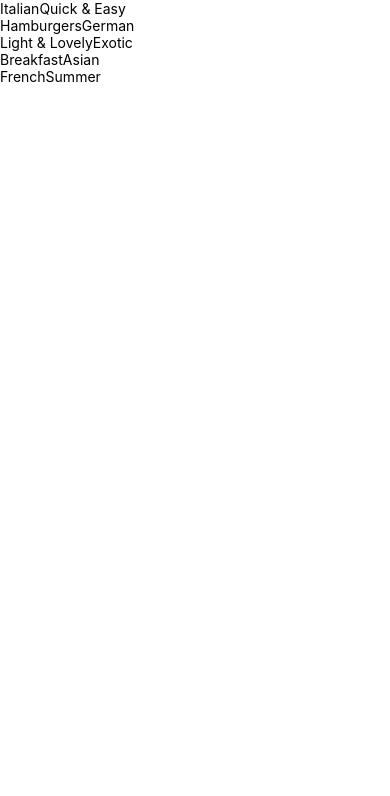
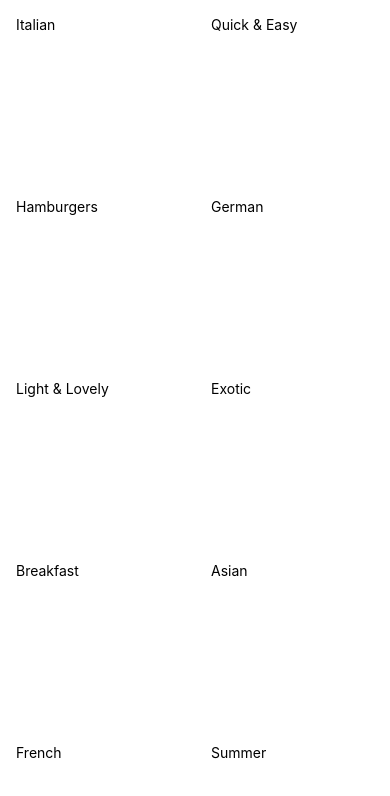
Before and after one commit to Shiva-Sankar-V/Meals, a React Native app: screen / in a window 390 px wide. Shown: the top 796 px of the page. Built offline with nearby package versions, Linux system fonts and the light colour scheme.

Commit message:
basic grid display

```diff
--- a/components/CategoryGridTile.js
+++ b/components/CategoryGridTile.js
@@ -2,7 +2,7 @@ import { StyleSheet, Text, View, Pressable } from "react-native";
 
 const CategoryGridTile = (props) => {
   return (
-    <View>
+    <View style={styles.gridItem}>
       <Pressable>
         <View>
           <Text>{props.title}</Text>
@@ -14,4 +14,12 @@ const CategoryGridTile = (props) => {
 
 export default CategoryGridTile;
 
-const styles = StyleSheet.create({});
+const styles = StyleSheet.create({
+  gridItem: {
+    flex: 1,
+    margin: 16,
+    height: 150,
+    borderRadius: 8,
+    elevation: 4,
+  },
+});
```
